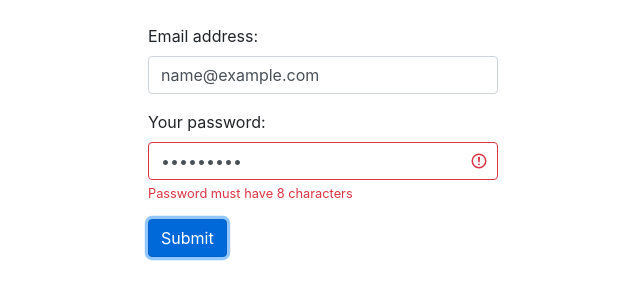
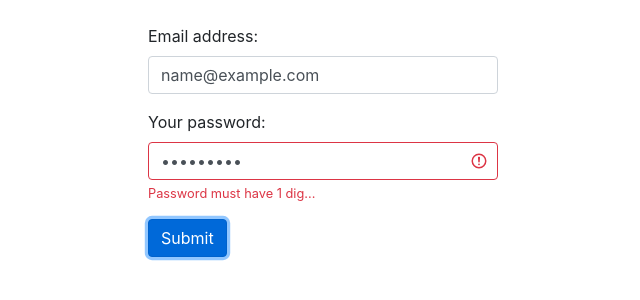
Before and after one commit to SerlokPK/engine-instagram, a Vue app in the folder engine-insta-front/: page /account/login in a window 1280 px wide. Both pictures are taken after typing "name@example.com", "Sample123" into the empty fields and a click on the button "Submit". Shown: the top 300 px of the page, without its empty margins (317-957 px from the left). Built offline with nearby package versions, Linux system fonts and the light colour scheme; no server answers.

Commit message:
vuelidate installed and tested

```diff
--- a/engine-insta-front/src/views/account/Login.vue
+++ b/engine-insta-front/src/views/account/Login.vue
@@ -15,7 +15,7 @@
           :state="!$v.form.email.$error && null"
         />
         <b-form-invalid-feedback>
-          Invalid email format
+          {{ getEmailValidationMessage }}
         </b-form-invalid-feedback>
       </b-form-group>
 
@@ -31,7 +31,7 @@
           :state="!$v.form.password.$error && null"
         />
         <b-form-invalid-feedback>
-          Password must have 8 characters
+          {{ getPasswordValidationMessage }}
         </b-form-invalid-feedback>
       </b-form-group>
 
@@ -74,12 +74,31 @@ export default {
         }
       }
     },
+    computed: {
+      getPasswordValidationMessage() {
+        if(!this.$v.form.password.required) {
+          return "Password is required";
+        } else if(!this.$v.form.password.passwordValidation) {
+          return "Password must have 1 dig...";
+        }else {
+          return "Password must be 8 char long";
+        }
+      },
+      getEmailValidationMessage() {
+        if(!this.$v.form.email.required) {
+          return "Email is required";
+        } else {
+          return "Email format invalid";
+        }
+      }
+    },
     methods: {
       ...mapActions({
         logIn: "logIn"
       }),
       async onSubmit() {
         try {
+          console.log(this.$v.form.password);
           this.$v.form.$touch();
           if (!this.$v.form.$anyError) {
             await this.logIn(this.form);
```
